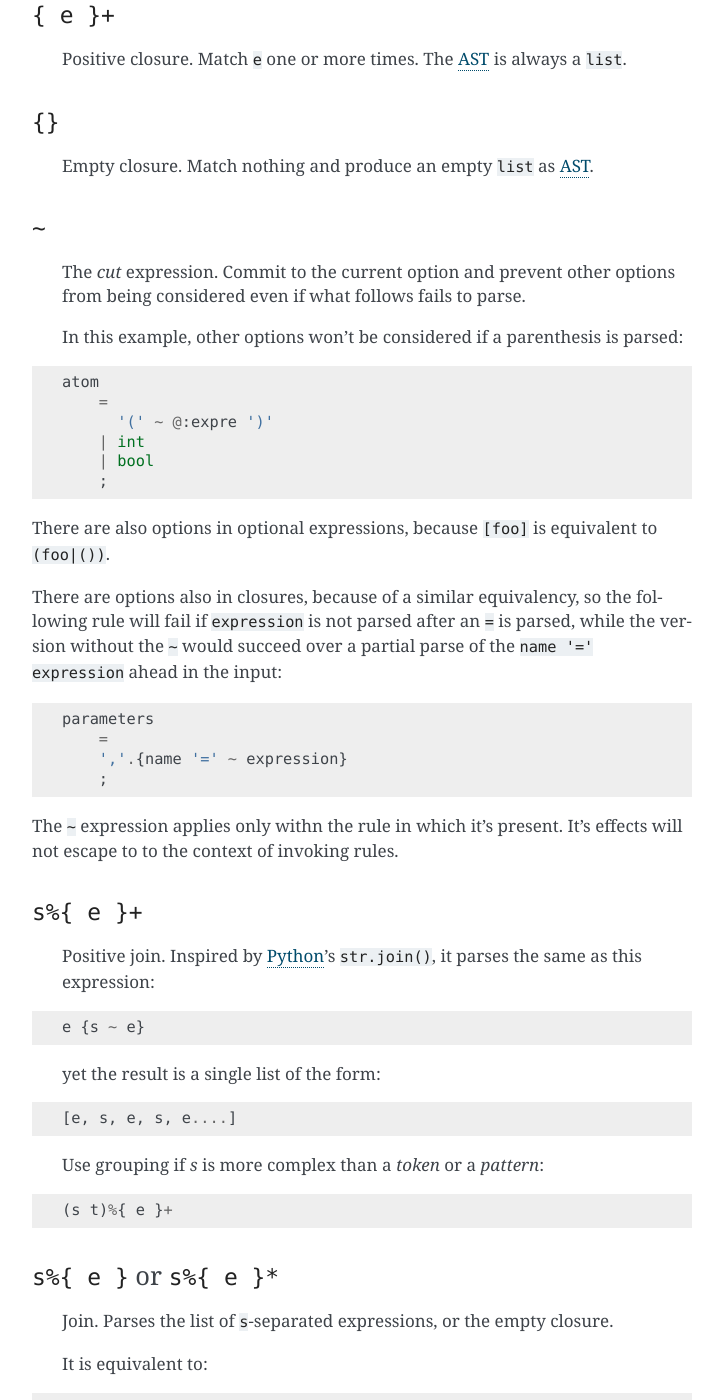
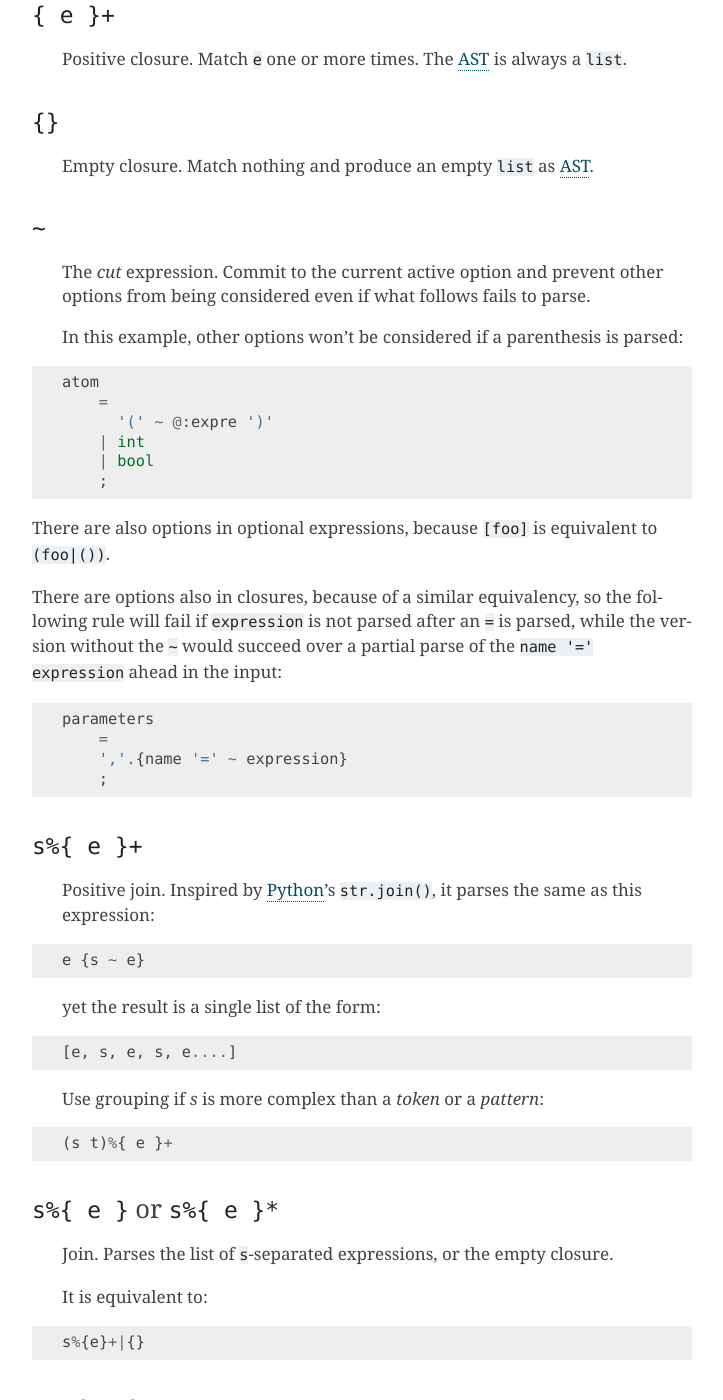
Before and after one commit to neogeny/TatSu, a Sphinx documentation site: the page built from docs/syntax.rst, in a window 1280 px wide and 1400 px high, scrolled down 1807 px. Shown: the whole window, without its empty margins (388-1111 px from the left). Built offline with Sphinx 7.4.7, drawn with Linux system fonts in a browser that asks for light colours; pages that are not in the unit, such as notebooks, are missing from menus; the version number is read from the project's files by our own code.

Commit message:
[contexts] revert cut expressions applying only to local rule

```diff
--- a/CHANGELOG.rst
+++ b/CHANGELOG.rst
@@ -25,7 +25,6 @@ The format of this *Change Log* is inspired by `keeapachangelog.org`_.
 * Patch problem with pickling ``FailedCut`` while running parsing in parallel.
 * Optimize model pickling and parallel processing to reduce runtime and memory use with ``parproc``
 * Add a representation of ``~`` cut expressions to parse traces
-* The effects of the ``~`` cut expression are now local to the rule in which they are present. Allowing cuts to escape a rule is sometimes useful, but may lead to grammar bugs that are difficult to resolve (`@gvanrossum`_)
 
 
 `5.7.3`_ @ 2021-12-20
--- a/docs/syntax.rst
+++ b/docs/syntax.rst
@@ -104,10 +104,9 @@ The expressions, in reverse order of operator precedence, can be:
 
 ``~``
 ^^^^^
-    The *cut* expression. Commit to the current option and prevent other options from being considered even if what follows fails to parse.
+    The *cut* expression. Commit to the current active option and prevent other options from being considered even if what follows fails to parse.
 
-    In this example, other options won't be considered if a
-    parenthesis is parsed:
+    In this example, other options won't be considered if a parenthesis is parsed:
 
 .. code::
 
@@ -129,8 +128,6 @@ There are options also in closures, because of a similar equivalency, so the fol
             =
             ','.{name '=' ~ expression}
             ;
-
-The ``~`` expression applies only withn the rule in which it's present. It's effects will not escape to to the context of invoking rules.
 
 
 ``s%{ e }+``
```
Also changed, not shown: 1 other file.
